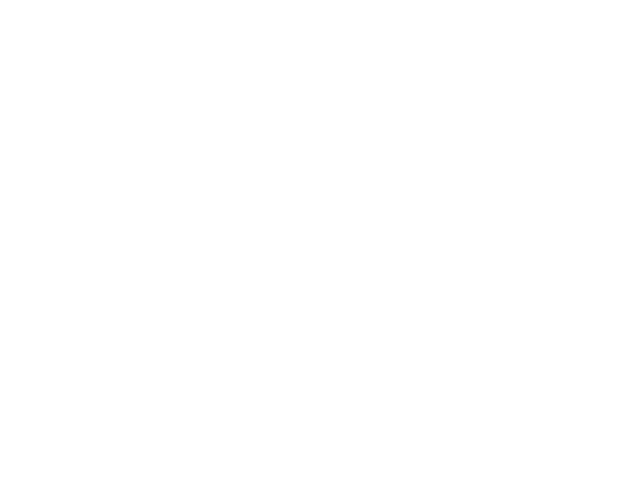
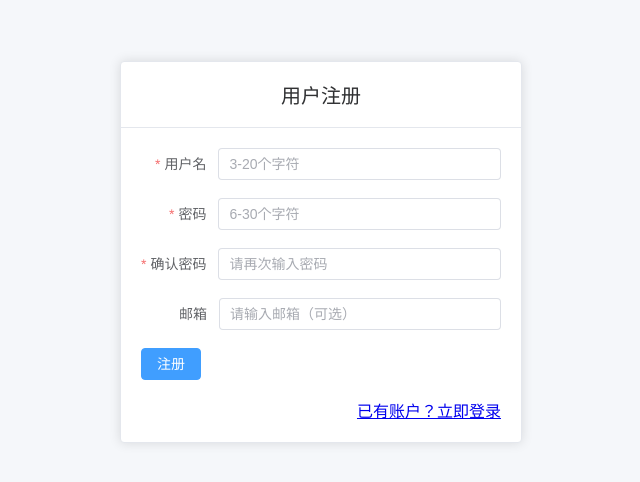
Before and after one commit to EthanieleHwang/personal-blog-frontend, a Vue app: page /register in a window 1280 px wide. Before the commit this address had no page. Shown: the part 148-630 px from the top of the page, without its empty margins (319-959 px from the left). Built offline with nearby package versions, Linux system fonts and the light colour scheme.

Commit message:
feat: Add login and registration pages and routes

```diff
--- a/src/router/index.ts
+++ b/src/router/index.ts
@@ -13,6 +13,7 @@
           name: "home",
           component: () => import("../views/HomeView.vue"),
         },
+
         // 在这里添加其他需要使用该布局的页面
         // {
         //   path: 'categories',
@@ -26,6 +27,16 @@
         // }
       ],
     },
+    {
+      path: "/login",
+      name: "login",
+      component: () => import("../views/LoginView.vue"),
+    },
+    {
+      path: "/register",
+      name: "register",
+      component: () => import("../views/RegisterView.vue"),
+    },
     // 在这里添加其他不需要使用该布局的页面，例如登录、注册页
     // {
     //   path: '/login',
--- /dev/null
+++ b/src/views/LoginView.vue
@@ -0,0 +1,106 @@
+<template>
+  <div class="auth-container">
+    <el-card class="auth-card">
+      <template #header>
+        <div class="card-header">
+          <span>用户登录</span>
+        </div>
+      </template>
+      <el-form
+        ref="loginFormRef"
+        :model="loginForm"
+        :rules="loginRules"
+        label-width="auto"
+        @submit.prevent="handleLogin"
+      >
+        <el-form-item label="用户名" prop="username">
+          <el-input v-model="loginForm.username" placeholder="请输入用户名" />
+        </el-form-item>
+        <el-form-item label="密码" prop="password">
+          <el-input
+            v-model="loginForm.password"
+            type="password"
+            placeholder="请输入密码"
+            show-password
+          />
+        </el-form-item>
+        <el-form-item>
+          <el-button type="primary" native-type="submit" :loading="loading">
+            登录
+          </el-button>
+        </el-form-item>
+      </el-form>
+      <div class="extra-links">
+        <router-link to="/register">还没有账户？立即注册</router-link>
+      </div>
+    </el-card>
+  </div>
+</template>
+
+<script lang="ts" setup>
+import { reactive, ref } from "vue";
+import { useRouter } from "vue-router";
+import type { FormInstance, FormRules } from "element-plus";
+import { ElMessage } from "element-plus";
+import request from "../utils/request"; // 引入我们封装的axios实例
+import { useAuthStore } from "../stores/auth";
+
+const router = useRouter();
+const authStore = useAuthStore();
+
+const loginFormRef = ref<FormInstance>();
+const loading = ref(false);
+
+const loginForm = reactive({
+  username: "",
+  password: "",
+});
+
+const loginRules = reactive<FormRules>({
+  username: [{ required: true, message: "请输入用户名", trigger: "blur" }],
+  password: [{ required: true, message: "请输入密码", trigger: "blur" }],
+});
+
+const handleLogin = async () => {
+  if (!loginFormRef.value) return;
+  await loginFormRef.value.validate(async (valid) => {
+    if (valid) {
+      loading.value = true;
+      try {
+        const response = await request.post("/api/auth/login", loginForm);
+        // 我们的响应拦截器已经处理了业务code，这里可以直接用data
+        authStore.setToken(response.data.token);
+        ElMessage.success("登录成功！");
+        // 跳转到首页
+        await router.push("/");
+      } catch (error: any) {
+        // 错误信息已在响应拦截器中打印，这里可以给用户一个通用提示
+        ElMessage.error(error.message || "登录失败，请检查用户名和密码");
+      } finally {
+        loading.value = false;
+      }
+    }
+  });
+};
+</script>
+
+<style scoped>
+.auth-container {
+  display: flex;
+  justify-content: center;
+  align-items: center;
+  height: 100vh;
+  background-color: #f5f7fa;
+}
+.auth-card {
+  width: 400px;
+}
+.card-header {
+  text-align: center;
+  font-size: 20px;
+}
+.extra-links {
+  text-align: right;
+  margin-top: 10px;
+}
+</style>
--- /dev/null
+++ b/src/views/RegisterView.vue
@@ -0,0 +1,145 @@
+<template>
+  <div class="auth-container">
+    <el-card class="auth-card">
+      <template #header>
+        <div class="card-header">
+          <span>用户注册</span>
+        </div>
+      </template>
+      <el-form
+        ref="registerFormRef"
+        :model="registerForm"
+        :rules="registerRules"
+        label-width="auto"
+        @submit.prevent="handleRegister"
+      >
+        <el-form-item label="用户名" prop="username">
+          <el-input v-model="registerForm.username" placeholder="3-20个字符" />
+        </el-form-item>
+        <el-form-item label="密码" prop="password">
+          <el-input
+            v-model="registerForm.password"
+            type="password"
+            placeholder="6-30个字符"
+            show-password
+          />
+        </el-form-item>
+        <el-form-item label="确认密码" prop="confirmPassword">
+          <el-input
+            v-model="registerForm.confirmPassword"
+            type="password"
+            placeholder="请再次输入密码"
+            show-password
+          />
+        </el-form-item>
+        <el-form-item label="邮箱" prop="email">
+          <el-input
+            v-model="registerForm.email"
+            placeholder="请输入邮箱（可选）"
+          />
+        </el-form-item>
+        <el-form-item>
+          <el-button type="primary" native-type="submit" :loading="loading">
+            注册
+          </el-button>
+        </el-form-item>
+      </el-form>
+      <div class="extra-links">
+        <router-link to="/login">已有账户？立即登录</router-link>
+      </div>
+    </el-card>
+  </div>
+</template>
+
+<script lang="ts" setup>
+import { reactive, ref } from "vue";
+import { useRouter } from "vue-router";
+import type { FormInstance, FormRules } from "element-plus";
+import { ElMessage } from "element-plus";
+import request from "../utils/request";
+
+const router = useRouter();
+const registerFormRef = ref<FormInstance>();
+const loading = ref(false);
+
+const registerForm = reactive({
+  username: "",
+  password: "",
+  confirmPassword: "",
+  email: "",
+});
+
+const validateConfirmPassword = (_rule: any, value: any, callback: any) => {
+  if (value === "") {
+    callback(new Error("请再次输入密码"));
+  } else if (value !== registerForm.password) {
+    callback(new Error("两次输入的密码不一致!"));
+  } else {
+    callback();
+  }
+};
+
+const registerRules = reactive<FormRules>({
+  username: [
+    { required: true, message: "请输入用户名", trigger: "blur" },
+    { min: 3, max: 20, message: "长度在 3 到 20 个字符", trigger: "blur" },
+  ],
+  password: [
+    { required: true, message: "请输入密码", trigger: "blur" },
+    { min: 6, max: 30, message: "长度在 6 到 30 个字符", trigger: "blur" },
+  ],
+  confirmPassword: [
+    { required: true, validator: validateConfirmPassword, trigger: "blur" },
+  ],
+  email: [
+    {
+      type: "email",
+      message: "请输入正确的邮箱地址",
+      trigger: ["blur", "change"],
+    },
+  ],
+});
+
+const handleRegister = async () => {
+  if (!registerFormRef.value) return;
+  await registerFormRef.value.validate(async (valid) => {
+    if (valid) {
+      loading.value = true;
+      try {
+        await request.post("/api/auth/register", registerForm);
+        ElMessage.success("注册成功！即将跳转到登录页...");
+        // 注册成功后延时跳转到登录页
+        setTimeout(() => {
+          router.push("/login");
+        }, 1500);
+      } catch (error: any) {
+        ElMessage.error(error.message || "注册失败，请稍后重试");
+      } finally {
+        loading.value = false;
+      }
+    }
+  });
+};
+</script>
+
+<style scoped>
+/* 样式与登录页共享，可以提取为公共样式 */
+.auth-container {
+  display: flex;
+  justify-content: center;
+  align-items: center;
+  height: 100vh;
+  background-color: #f5f7fa;
+}
+.auth-card {
+  width: 400px;
+}
+.card-header {
+  text-align: center;
+  font-size: 20px;
+}
+.extra-links {
+  text-align: right;
+  margin-top: 10px;
+}
+</style>
```
